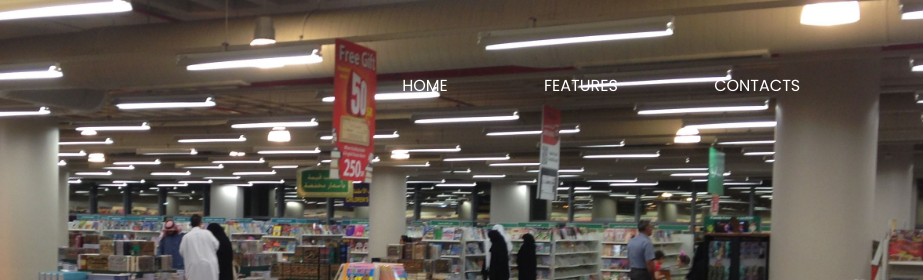
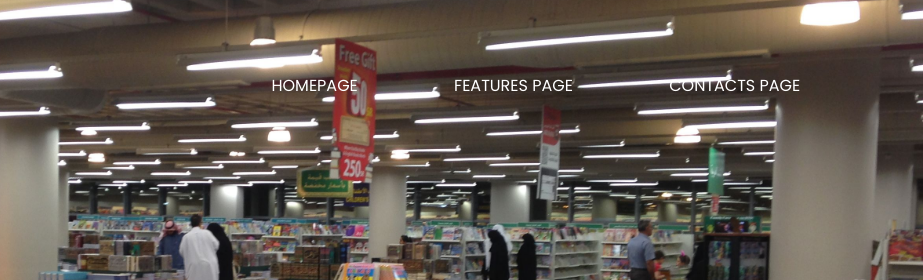
Before and after one commit to kiptochmike/savannis-store, a plain HTML site: page SAVANI'S BOOKSTORE/index.html in a window 1280 px wide. Shown: the top 280 px of the page, 357-1280 px from the left. Drawn offline with Linux system fonts and the light colour scheme.

Commit message:
Update on homepage

```diff
--- a/SAVANI'S BOOKSTORE/index.html
+++ b/SAVANI'S BOOKSTORE/index.html
@@ -2,7 +2,7 @@
 <html lang="en">
 <head>
 <meta name="viewport" content="with=device-width, initial-scale=1.0">
- <title>SAVANI'S BOOKSTORE</title>
+ <title>SAVANI'S  Online BOOKSTORE</title>
  <link rel="stylesheet" href="style.css">
  <link rel="stylesheet" href="CSS/FONTA/css/all.css">
 
@@ -20,9 +20,9 @@
 
     <ul>
 
-        <li><a href="index.html">HOME</a></li>
-        <li><a href="features.html">FEATURES</a></li>
-        <li><a href="contacts.html">CONTACTS</a></li>
+        <li><a href="index.html">HOMEPAGE</a></li>
+        <li><a href="features.html">FEATURES PAGE</a></li>
+        <li><a href="contacts.html">CONTACTS PAGE</a></li>
     </ul>
   </div>
 
```
